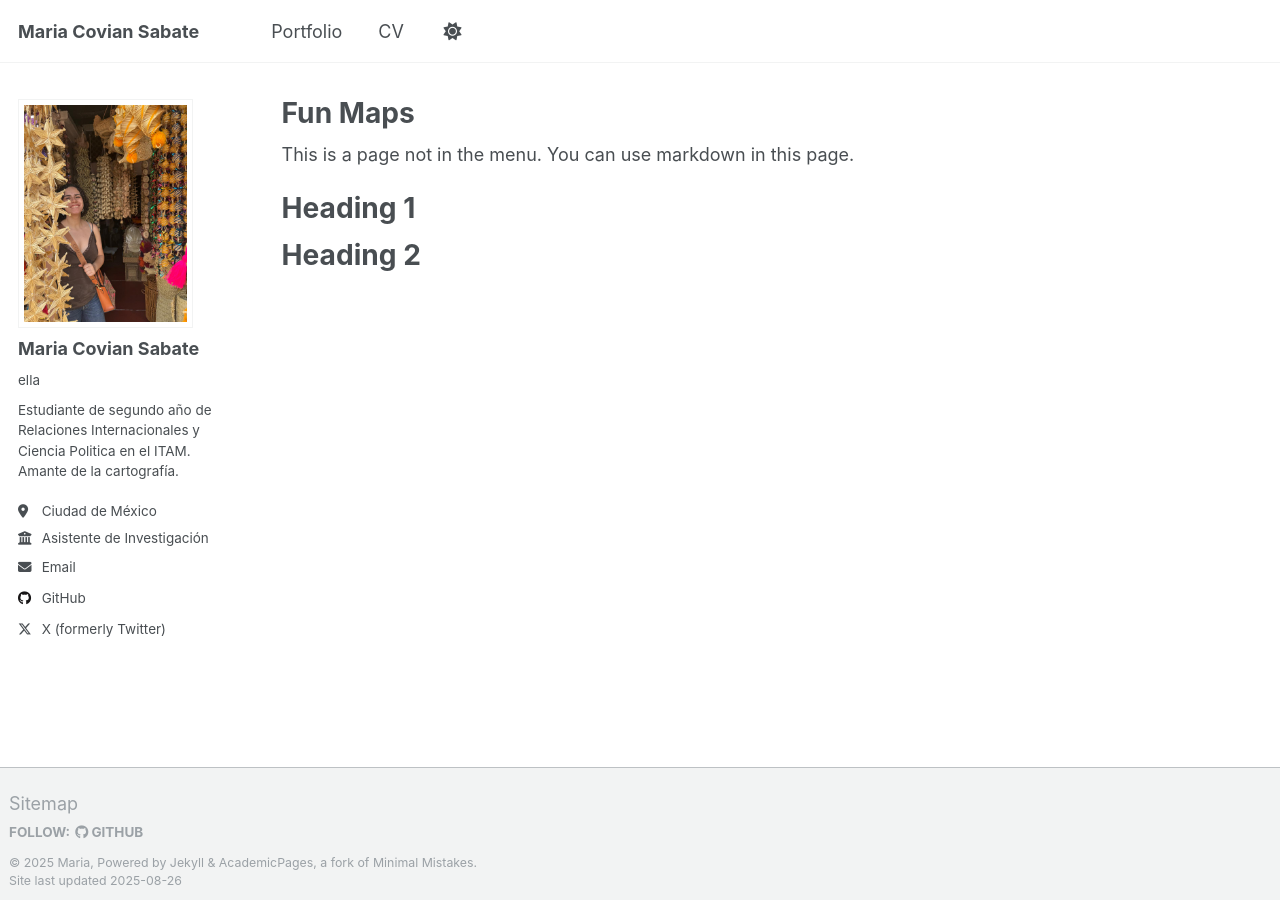
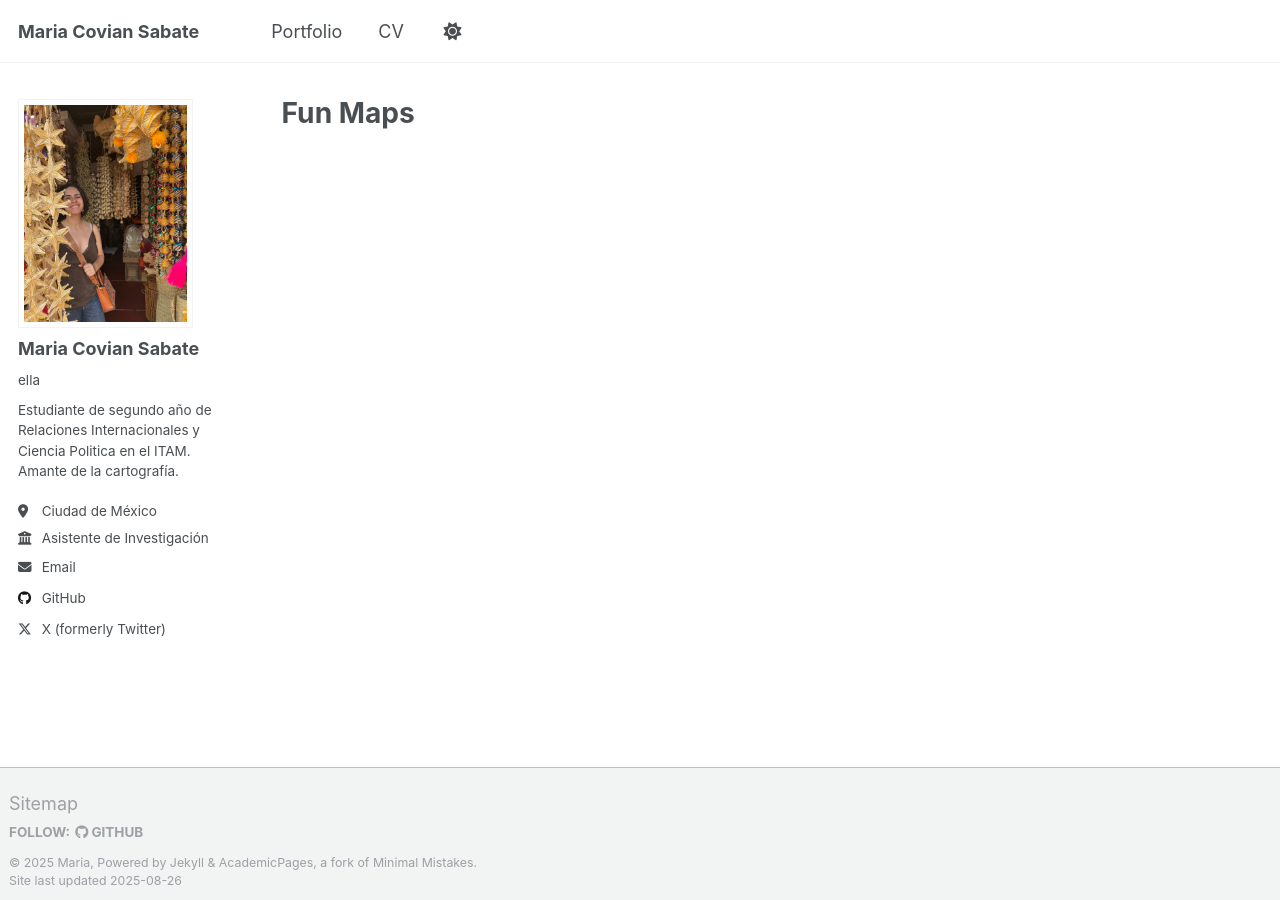
Before and after one commit to MariaCovSabate/MariaCovSabate.github.io, a Jekyll site: the page built from _pages/fun-maps.md, in a window 1280 px wide. Built offline with Jekyll 4.4.1, drawn with Linux system fonts in a browser that asks for light colours; a script that is not in the unit is left out.

Commit message:
Update fun-maps.md

```diff
--- a/_pages/fun-maps.md
+++ b/_pages/fun-maps.md
@@ -1,16 +1,6 @@
 ---
+layout: archive
+title: "Fun Maps"
 permalink: /fun-maps/
-title: "Fun Maps"
 author_profile: true
-redirect_from:
-  - "/nmp/"
-  - "/nmp.html"
 ---
-
-This is a page not in the menu. You can use markdown in this page.
-
-Heading 1
-======
-
-Heading 2
-======
```
